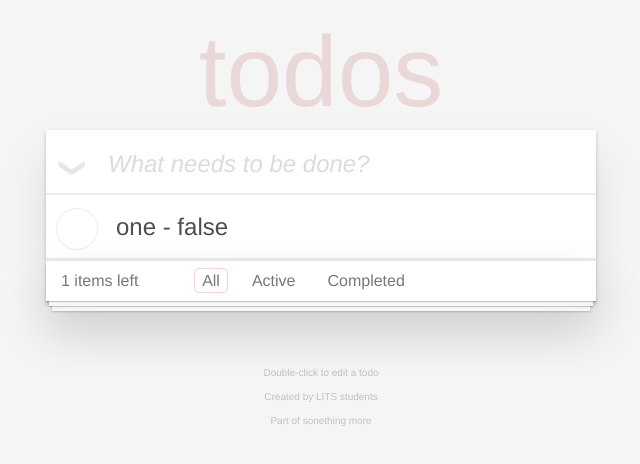
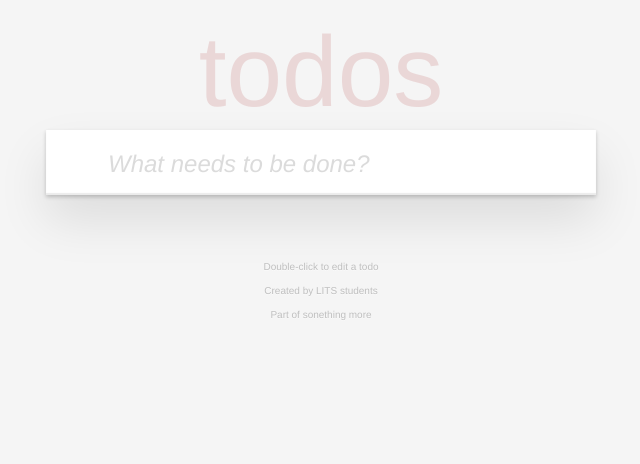
Before and after one commit to Mvovik/lits, a React (Create React App) app: page / in a window 1280 px wide. Shown: the top 464 px of the page, without its empty margins (319-959 px from the left). Built offline with nearby package versions, Linux system fonts and the light colour scheme.

Commit message:
fix bag with toggle all button showing

```diff
--- a/src/App.js
+++ b/src/App.js
@@ -14,10 +14,11 @@ class App extends Component {
   state = {
     value: '',
     completed: false,
-    todoList: [{value:"one", completed: false}],
+    todoList: [],
     filter: 'all'
   };
   isToggleAll = false;
+
 
   changeFilter = (filter) => {
     this.setState({filter: filter});
@@ -86,6 +87,7 @@ this.isToggleAll = false;
     const { todoList } = this.state;
     const unCompleted = todoList.filter(item => item.completed !== true);
     this.setState({ todoList: unCompleted });
+    this.isToggleAll = false;
   };
 
   render() {
--- a/src/components/List/List.jsx
+++ b/src/components/List/List.jsx
@@ -17,8 +17,7 @@ class List extends Component {
         </div>
         <p className={`App-todo-text ${
             item.completed ? 'completed' : ''
-          }`}>{`${item.value} - ${item.completed}`}</p>
-        {/* <DeleteButton/> */}
+          }`}>{item.value}</p>
         <button
           type="button"
           className="App-delete-btn"
```
